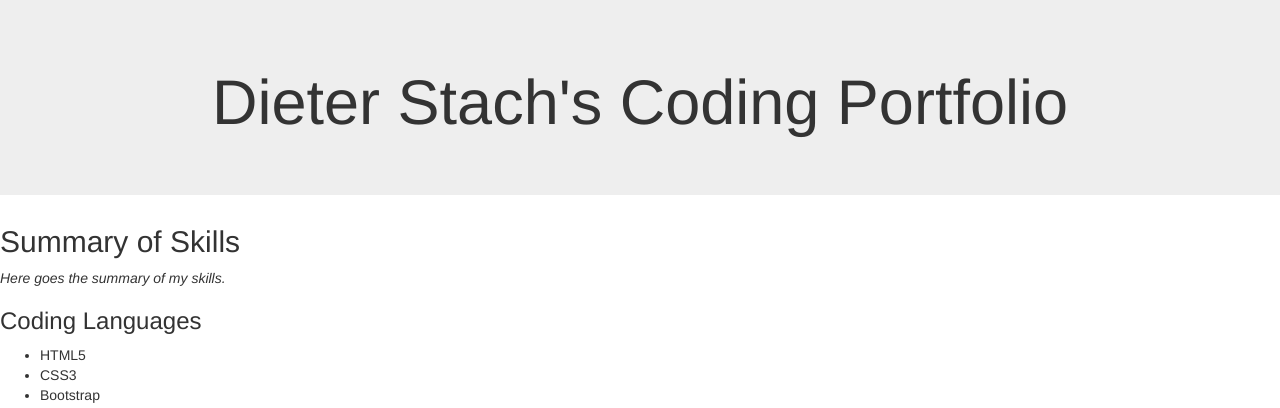
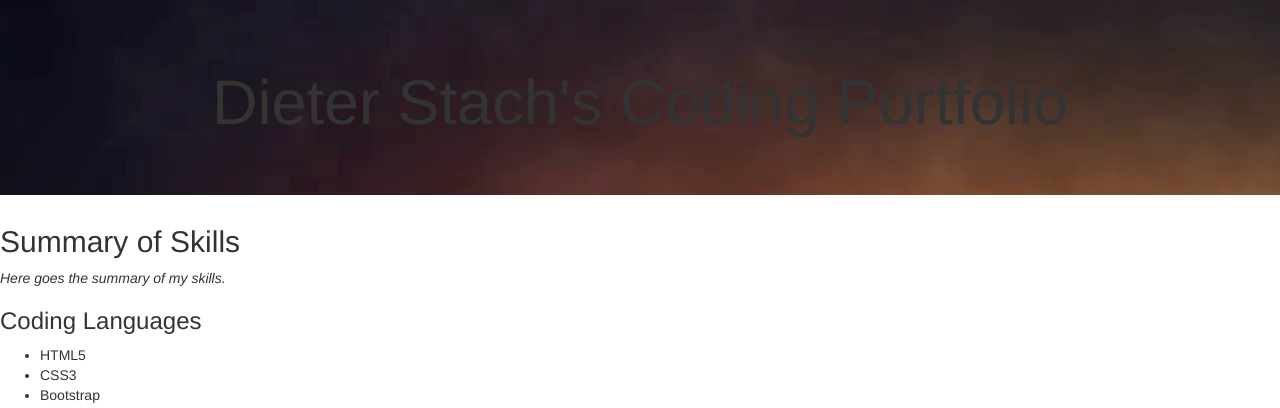
Before and after one commit to dieterstach/DS_Portfolio, a plain HTML site: page index.html in a window 1280 px wide. Shown: the top 408 px of the page. Drawn offline with nearby package versions, Linux system fonts and the light colour scheme.

Commit message:
Add 3rd potential background image

```diff
--- a/Resources/css/style.css
+++ b/Resources/css/style.css
@@ -1,4 +1,6 @@
+
+
 .cover {
   text-align: center;
-  background-image: url();
+  background-image: url(https://github.com/dieterstach/DS_Portfolio/blob/master/Resources/images/DS_background_2.PNG?raw=true);
 }
```
Also changed, not shown: Resources/images/ds_background_3.jpg (added), 1 other file.
